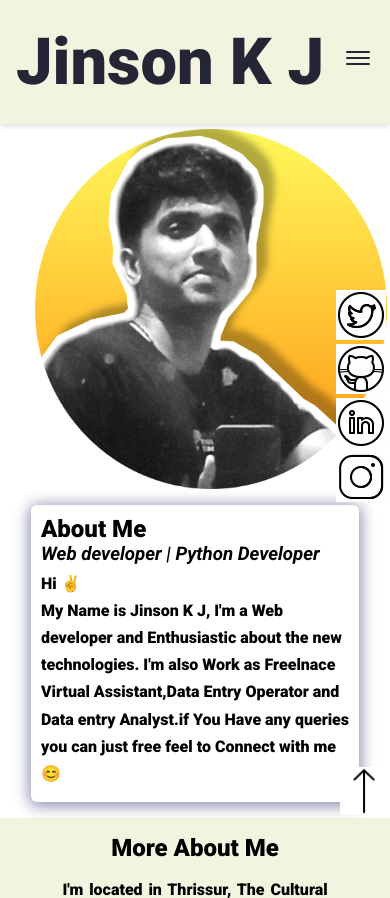
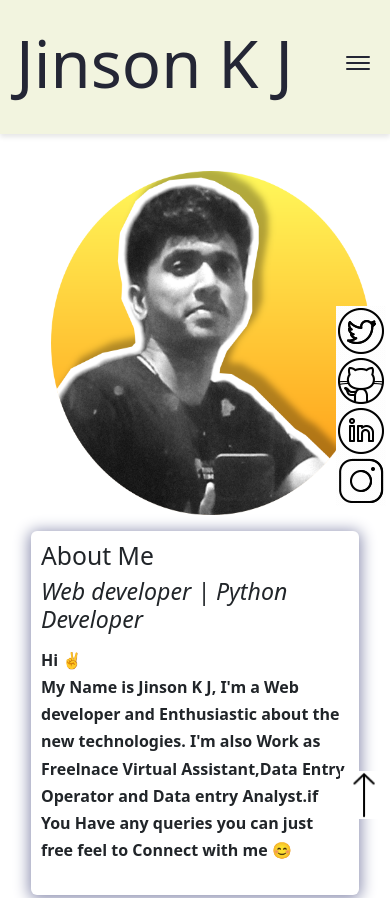
Before and after one commit to Jinsonkj3604/portfolio.github.io, a plain HTML site: page index.html in a window 390 px wide. Shown: the top 898 px of the page. Drawn offline with nearby package versions, Linux system fonts and the light colour scheme.

Commit message:
style_edited

```diff
--- a/asset/css/style.css
+++ b/asset/css/style.css
@@ -318,10 +318,10 @@ footer{
         gap: 0;
     }
     .hero img{
-        height: 22.5rem;
-        width: 22rem;
+        height: 21.5rem;
+        width: 20rem;
         margin-left: 2rem;
-        margin-top: 2.3rem;
+        margin-top: 4.3rem;
     }
     .bio{
         margin-top: 1rem;
--- a/index.html
+++ b/index.html
@@ -7,7 +7,7 @@
     <!-- link of css -->
     <link rel="stylesheet" href="asset/css/style.css">
 
-    <!-- <link rel="stylesheet" href="https://cdn.jsdelivr.net/npm/bootstrap@5.2.3/dist/css/bootstrap.min.css" integrity="sha384-rbsA2VBKQhggwzxH7pPCaAqO46MgnOM80zW1RWuH61DGLwZJEdK2Kadq2F9CUG65" crossorigin="anonymous"> -->
+    <link rel="stylesheet" href="https://cdn.jsdelivr.net/npm/bootstrap@5.2.3/dist/css/bootstrap.min.css" integrity="sha384-rbsA2VBKQhggwzxH7pPCaAqO46MgnOM80zW1RWuH61DGLwZJEdK2Kadq2F9CUG65" crossorigin="anonymous">
 
      <!-- animate css cdn -->
     <link rel="stylesheet" href="https://cdnjs.cloudflare.com/ajax/libs/animate.css/3.7.0/animate.min.css">
```
